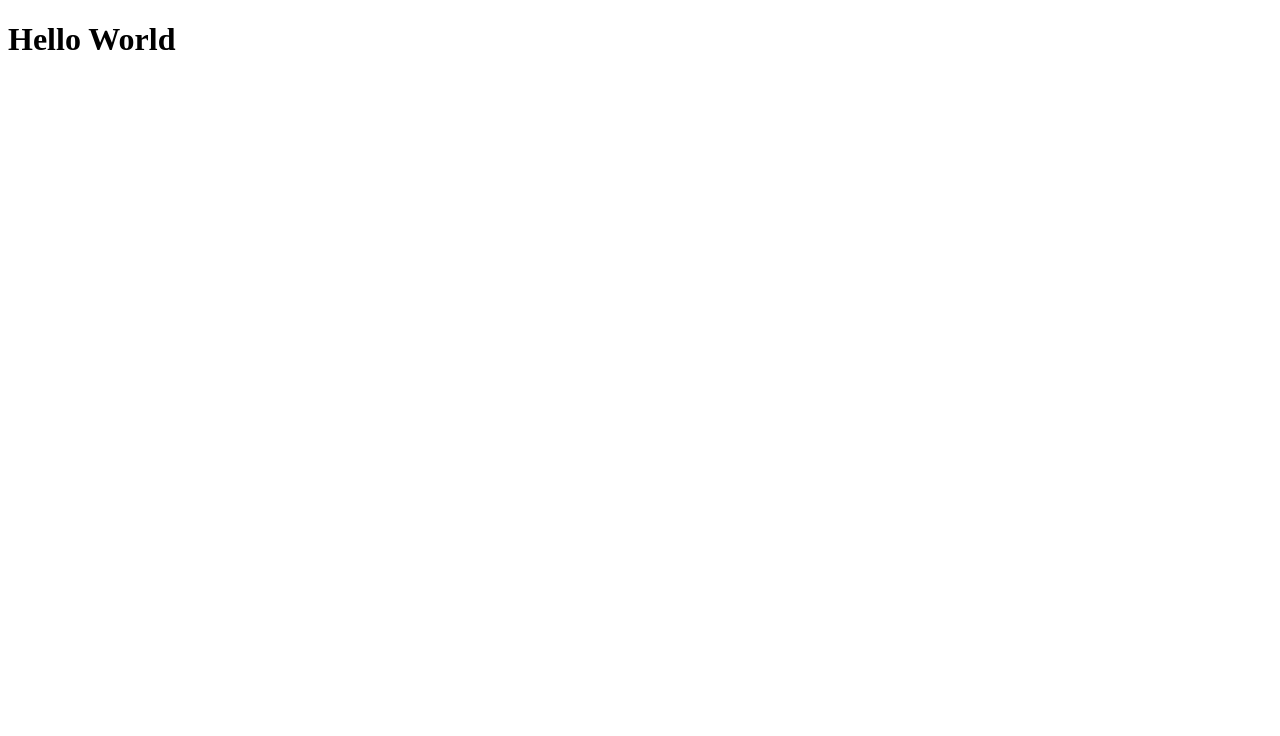
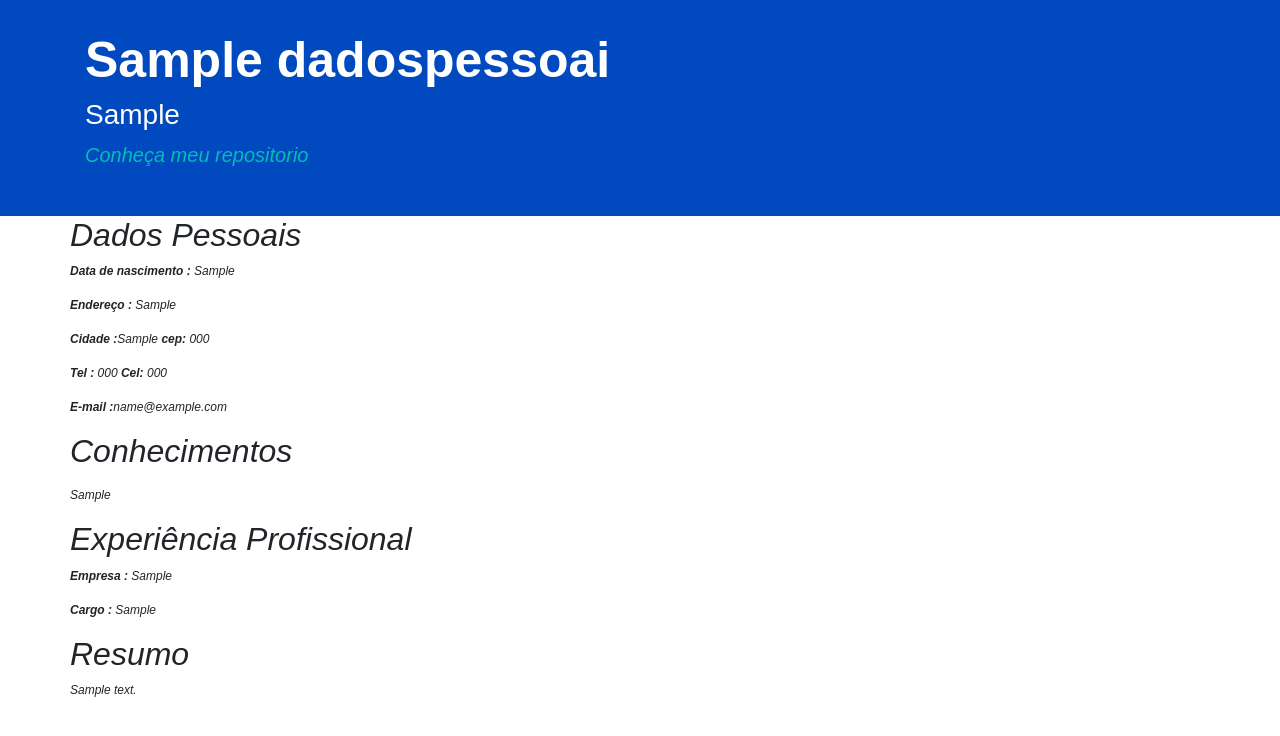
Before and after one commit to PKpacheco/portfolios-django, a Django app: page / in a window 1280 px wide. Before the commit the part shown is almost empty. Shown: the top 736 px of the page. Run offline with Django 3.2, Linux system fonts and the light colour scheme; tables that the repository leaves empty hold one stand-in row (values such as "Sample post"); some libraries are stand-ins or nearby versions.

Commit message:
ajustou html e css

```diff
--- /dev/null
+++ b/portfolios/static/css/style.css
@@ -0,0 +1,47 @@
+.title{
+  font-family: 'Arial';
+
+}
+
+.container-fluid{
+  background-color: #0049BF;
+  padding: 30px;
+}
+
+#show{
+    color:white;
+}
+
+#show h1{
+  font-family: 'Arial';
+  font-weight: bold;
+  font-size:50px;
+}
+
+.negrit{
+  font-weight: bold;
+}
+
+#show p{
+  font-family: 'Arial';
+}
+
+#show a{
+  font-family: 'Arial', cursive;
+  text-decoration: none;
+  color:#00BFB2;
+  font-size: 20px;
+}
+
+.panel h2 {
+  font-family: 'Arial';
+}
+
+#show h3{
+  font-family: 'Arial';
+}
+
+.panel p {
+    font-size:12px;
+    font-family: 'Arial', serif;
+  }
--- a/portfolios/templates/portfolios/portfolio_exibir.html
+++ b/portfolios/templates/portfolios/portfolio_exibir.html
@@ -1,9 +1,104 @@
+{% load static %}
 <!DOCTYPE html>
 <html>
 <head>
-    <title>Teste</title>
+
+    <link href="http://pingendo.github.io/pingendo-bootstrap/themes/default/bootstrap.css"
+    rel="stylesheet" type="text/css">
+
+    <link href="{% static 'css/style.css' %}"rel="stylesheet" type="text/css">
+
 </head>
+
 <body>
-<h1>Hello World</h1>
+
+    {% for pessoa in pessoa %}
+
+        <div class="container-fluid">
+            <div class="section">
+                <div class="container" id="show">
+                    <div class="row">
+                        <div class="col-md-8">
+                            <h1>{{pessoa.name}}</h1>
+                            <h3>{{pessoa.current_position}}</h3>
+                            <p><a href="{{pessoa.github}}"> <i>Conheça meu repositorio<i></a></p>
+                        </div>
+                    </div>
+                </div>
+            </div>
+        </div>
+
+        <div class="section">
+            <div class="container">
+                <div class="row">
+                    <div class="panel panel-primary">
+                        <div class="panel-heading">
+                            <h2>Dados Pessoais</h2>
+                        </div>
+                        <div class="panel-body">
+                            <p><span class="negrit">Data de nascimento : </span>{{pessoa.data_nascimento}}</p>
+                            <p><span class="negrit">Endereço : </span>{{pessoa.adress}}</p>
+                            <p><span class="negrit">Cidade :</span>{{pessoa.city}} <span class="negrit">cep: </span>{{pessoa.cep}}</p>
+                            <p><span class="negrit">Tel :</span> {{pessoa.phone}} <span class="negrit"> Cel: </span>{{pessoa.mobile}}</p>
+                            <p><span class="negrit">E-mail :</span>{{pessoa.email}}</p>
+                        </div>
+                    </div>
+                </div>
+            </div>
+        </div>
+
+         <div class="section">
+             <div class="container">
+                 <div class="row">
+                     <div class="panel panel-primary">
+                        <div class="panel-heading">
+                            <h2 id="Conhecimentos">Conhecimentos</h2>
+                        </div>
+
+                        <div class="panel-body">
+                            <p>{{pessoa.conhecimentos|linebreaks}}</p>
+                        </div>
+                    </div>
+                </div>
+             </div>
+         </div>
+
+        <div class="section">
+            <div class="container">
+                <div class="row">
+                     <div class="panel panel-primary">
+                        <div class="panel-heading">
+                             <h2 id="Experencia">Experiência Profissional</h2>
+                        </div>
+                        <div class="panel-body">
+                            <p><span class="negrit">Empresa : </span>{{pessoa.empresa}}</p>
+                            <p><span class="negrit">Cargo : </span>{{pessoa.current_position}}</p>
+                        </div>
+                    </div>
+                </div>
+             </div>
+        </div>
+
+         <div class="section">
+             <div class="container">
+                 <div class="row">
+                     <div class="panel panel-primary">
+                             <div class="panel-heading">
+                                 <h2 id="Resumo">Resumo</h2>
+                             </div>
+                             <div class="panel-body">
+                                 <p><span class="negrit"></span>{{pessoa.about}}</p>
+                            </div>
+                    </div>
+                </div>
+            </div>
+        </div>
+
+    {% empty %}
+     <div class="alert alert-danger">
+         <h2>Você ainda não cadastrou nehuma informação!!</h2>
+     </div>
+    {% endfor %}
+
 </body>
 </html>
--- a/portfolios/views.py
+++ b/portfolios/views.py
@@ -1,5 +1,9 @@
 from django.shortcuts import render
+from .models import DadosPessoais
 
 
 def portfolio_exibir(request):
-    return render(request, 'portfolios/portfolio_exibir.html', {})
+
+    pessoa = DadosPessoais.objects.all()
+    context = {'pessoa': pessoa}
+    return render(request, 'portfolios/portfolio_exibir.html', context)
```
